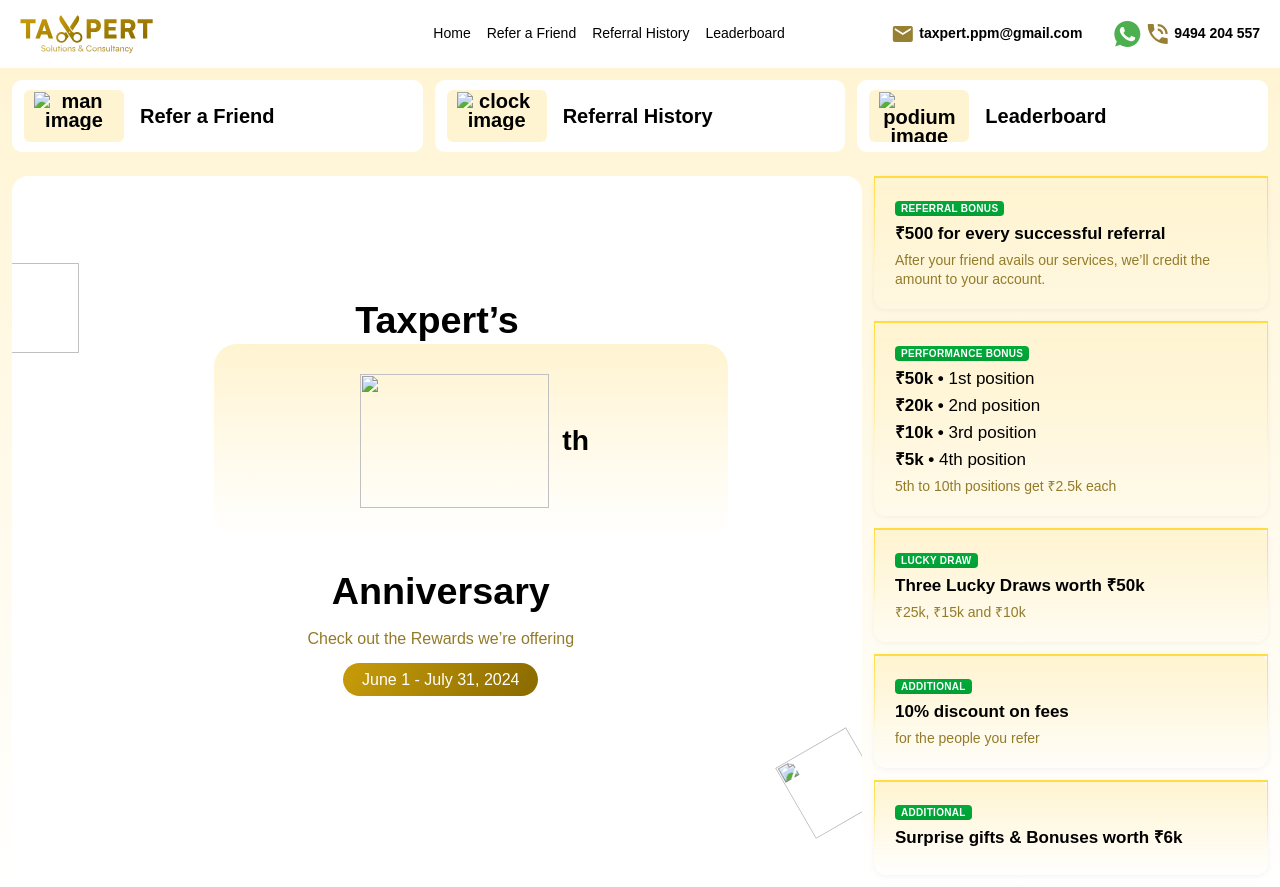
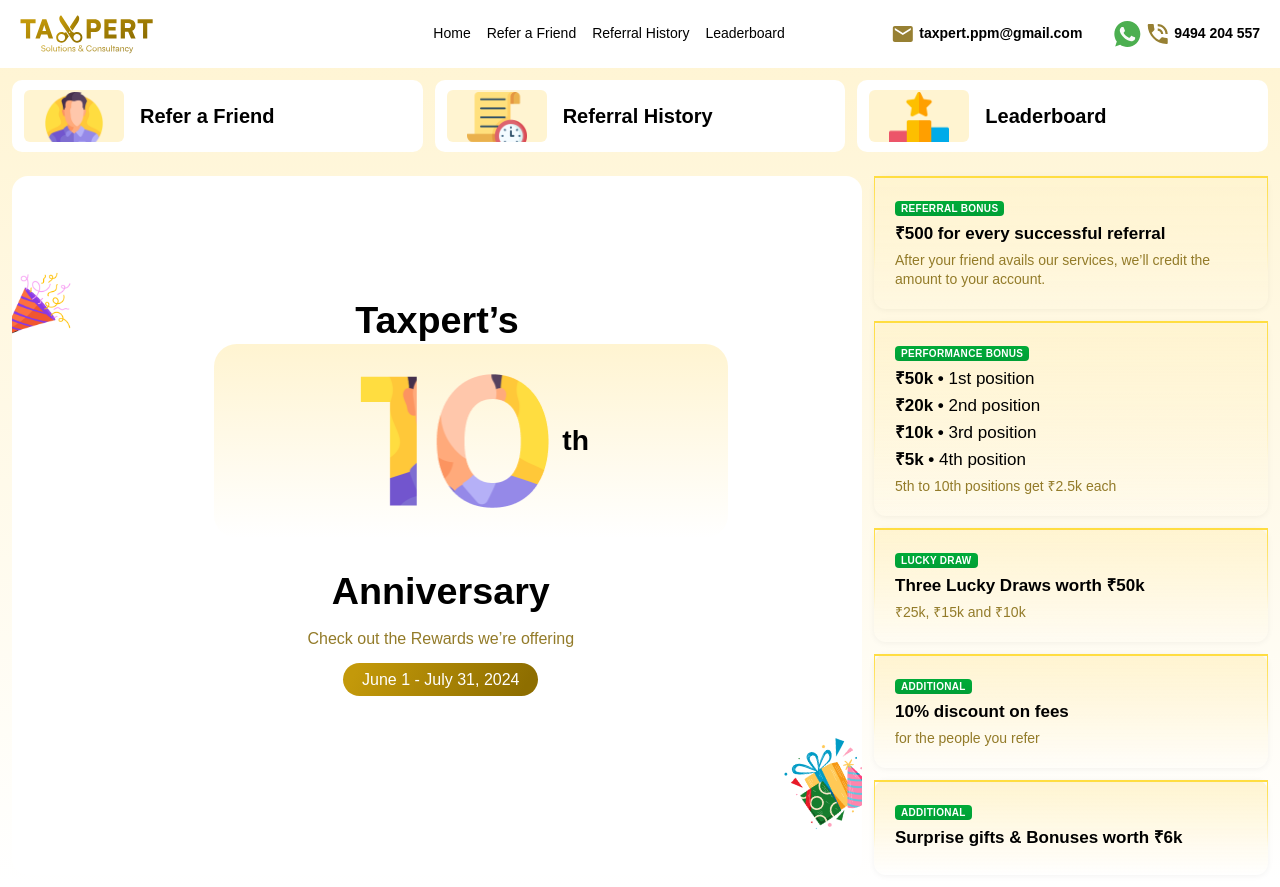
Before and after one commit to Harsha335/Taxpert, a plain HTML site: page source code/index.html in a window 1280 px wide. Drawn offline with Linux system fonts and the light colour scheme; a web font is replaced by a local one.

Commit message:
changes with respective to location of images

```diff
--- a/source code/index.html
+++ b/source code/index.html
@@ -558,7 +558,7 @@
       <span class="slider-card">
         <span class="slider-img">
           <img
-            src="./assets/man.png"
+            src="../assets/man.png"
             alt="man image"
             width="60px"
             height="60px"
@@ -570,7 +570,7 @@
       <span class="slider-card">
         <span class="slider-img">
           <img
-            src="./assets/clock.png"
+            src="../assets/clock.png"
             alt="clock image"
             width="60px"
             height="60px"
@@ -582,7 +582,7 @@
       <span class="slider-card">
         <span class="slider-img">
           <img
-            src="./assets/podium.png"
+            src="../assets/podium.png"
             alt="podium image"
             width="60px"
             height="60px"
@@ -595,16 +595,16 @@
     <div id="container">
       <div id="container-poster">
         <span id="container-poster-celebrate1"
-          ><img src="./assets/confetti 1.png" width="100%" height="100%"
+          ><img src="../assets/confetti 1.png" width="100%" height="100%"
         /></span>
         <span id="container-poster-celebrate2"
           ><img
-            src="./assets/gift-boxes 1.png" width="100%" height="100%"
+            src="../assets/gift-boxes 1.png" width="100%" height="100%"
         /></span>
         <div id="container-poster-card">
           <span class="container-poster-title"><span>Taxpert’s</span></span>
           <span class="container-poster-img">
-            <img src="./assets/10.png"  />
+            <img src="../assets/10.png"  />
             <span>th</span
             >
           </span>
```
